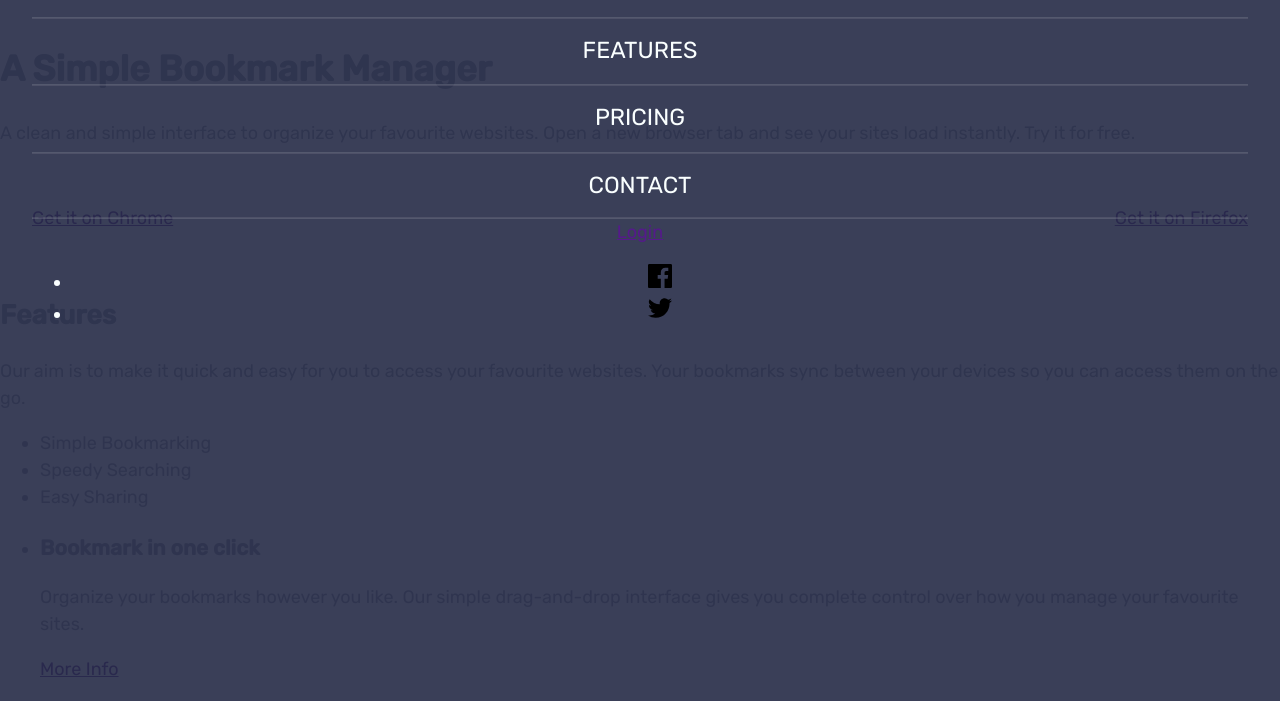
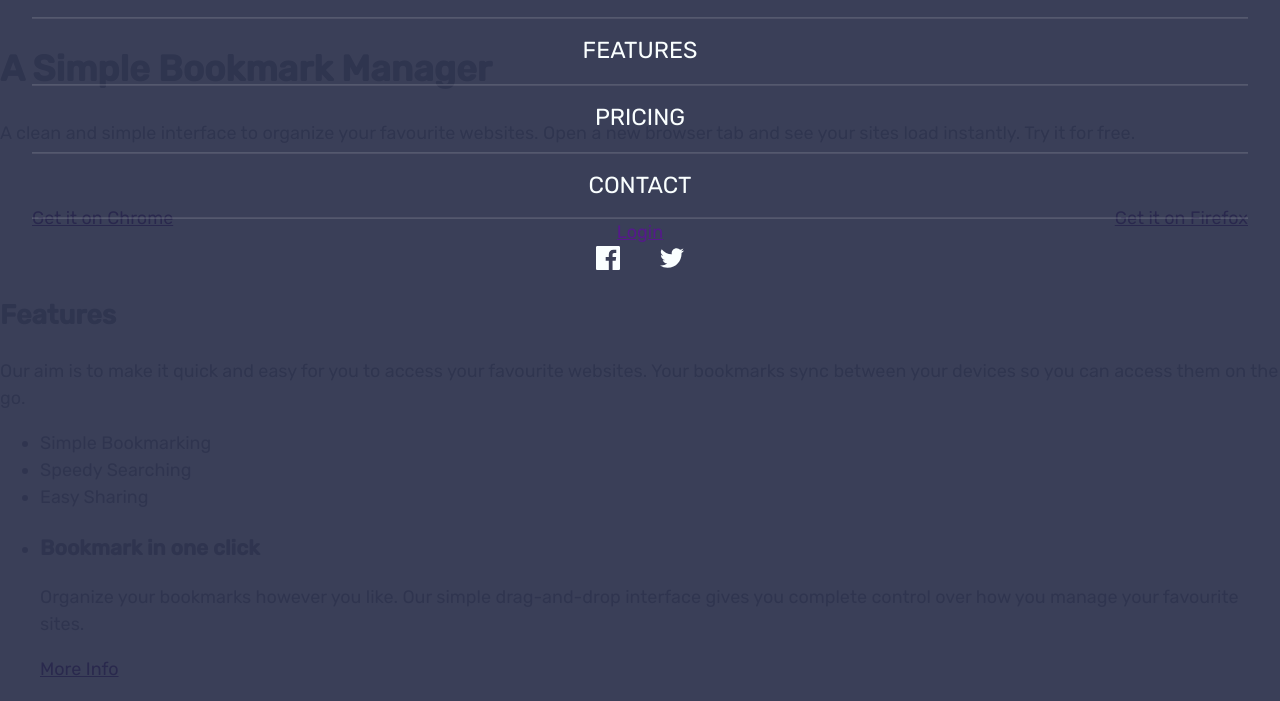
Before and after one commit to tretyakvl/landing_challenge, a website: page source/index.html in a window 1280 px wide. Shown: the part 87-788 px from the top of the page. Drawn offline with nearby package versions, Linux system fonts and the light colour scheme; files that its build step writes are made by us from their sources.

Commit message:
Adds socials

```diff
--- a/source/index.html
+++ b/source/index.html
@@ -36,18 +36,18 @@
             <li><a href="" class="header__link">Contact</a></li>
           </ul>
           <a href="" class="button">Login</a>
-          <ul class="header__social">
-            <li>
-              <a href="">
-                <svg width="24" height="24">
+          <ul class="socials">
+            <li class="socials__item">
+              <a href="" class="socials__link">
+                <svg width="24" height="24" class="socials__icon">
                   <use xlink:href="img/sprite.svg#icon-facebook"></use>
                 </svg>
                 <span class="visually-hidden">Facebook social</span>
               </a>
             </li>
-            <li>
-              <a href="">
-                <svg width="24" height="24">
+            <li class="socials__item">
+              <a href="" class="socials__link">
+                <svg width="24" height="24" class="socials__icon">
                   <use xlink:href="img/sprite.svg#icon-twitter"></use>
                 </svg>
                 <span class="visually-hidden">Twitter social</span>
--- /dev/null
+++ b/source/sass/blocks/_socials.scss
@@ -0,0 +1,32 @@
+.socials {
+  display: flex;
+  flex-wrap: wrap;
+  align-items: center;
+  justify-content: center;
+
+  margin: 0;
+  padding: 0;
+
+  list-style: none;
+}
+
+.socials__item + .socials__item {
+  margin-left: 2.5rem;
+}
+
+.socials__link {
+  display: block;
+  text-decoration: none;
+}
+
+.socials__icon {
+  display: block;
+  fill: $white;
+
+  transition: fill 100ms ease-out;
+}
+
+.socials__link:active .socials__icon,
+.socials__link:hover .socials__icon {
+  fill: $soft-red;
+}
--- a/source/sass/main.scss
+++ b/source/sass/main.scss
@@ -2,3 +2,4 @@
 @import 'variables';
 @import 'scaffolding';
 @import 'blocks/header';
+@import 'blocks/socials';
```
